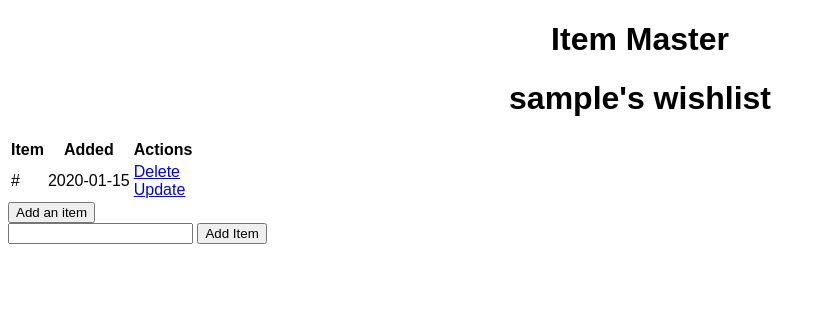
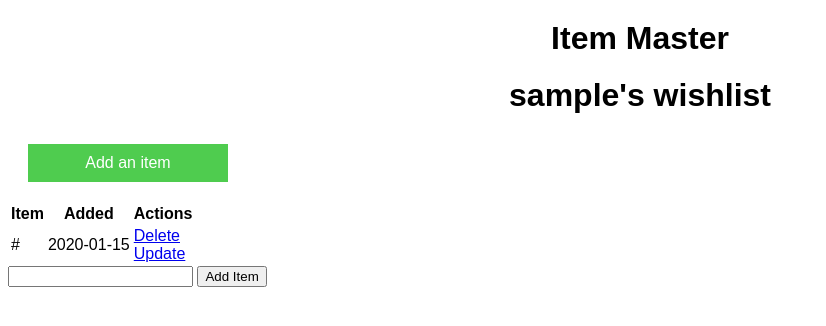
Before and after one commit to simo-nr/wishlist, a Flask app: page / in a window 1280 px wide. Shown: the top 326 px of the page, without its empty margins (0-826 px from the left). Run offline with Flask 3, Linux system fonts and the light colour scheme; a user stored in the database is signed in; tables that the repository leaves empty hold one stand-in row (values such as "Sample post").

Commit message:
css changes

```diff
--- a/static/css/main.css
+++ b/static/css/main.css
@@ -14,11 +14,11 @@ body {
     font-size: 16px;
   }
 
-  .urlField::placeholder {
+.urlField::placeholder {
     color: #a4a3a3; /* Placeholder text color */
-  }
+}
 
-  .addItemButton {
+.addItemButton {
     width: 30%;
     padding: 10px;
     margin: 20px;
@@ -28,4 +28,23 @@ body {
     border: none;
     cursor: pointer;
     font-size: 16px;
-  }
+}
+
+.bigButton {
+    width: 200px;
+    padding: 10px;
+    margin: 20px;
+    margin-top: 10px;
+    color: #fff; /* Button text color */
+    border: none;
+    cursor: pointer;
+    font-size: 16px;
+}
+
+h1 {
+    margin: 20px;
+}
+
+p {
+    margin-left: 20px;
+}
--- a/templates/index.html
+++ b/templates/index.html
@@ -7,6 +7,9 @@
     {% if items|length < 1 %}
     <h4 style="text-align: center">There are no items. Create one below!</h4>
     {% else %}
+
+    <button class="bigButton" onclick="newItemPage()" style="background-color: rgb(79, 204, 79);">Add an item</button>
+
     <table>
         <tr>
             <th>Item</th>
@@ -27,7 +30,6 @@
     </table>
     {% endif %}
 
-    <button onclick="newItemPage()">Add an item</button>
 
    <script>
      function newItemPage() {
--- a/templates/new.html
+++ b/templates/new.html
@@ -4,7 +4,9 @@
 <div class="content">
     <h1>Add an item</h1>
     <div>
-        Add a new item to your wishlist. Paste the url of the article or enter the name of the item below.
+        <p>
+            Add a new item to your wishlist. Paste the url of the article or enter the name of the item below.
+        </p>
     </div>
     <div style="align-items: center; background-color: green;">
         <form action="/new" method="POST" style="align-items: center;">
```
